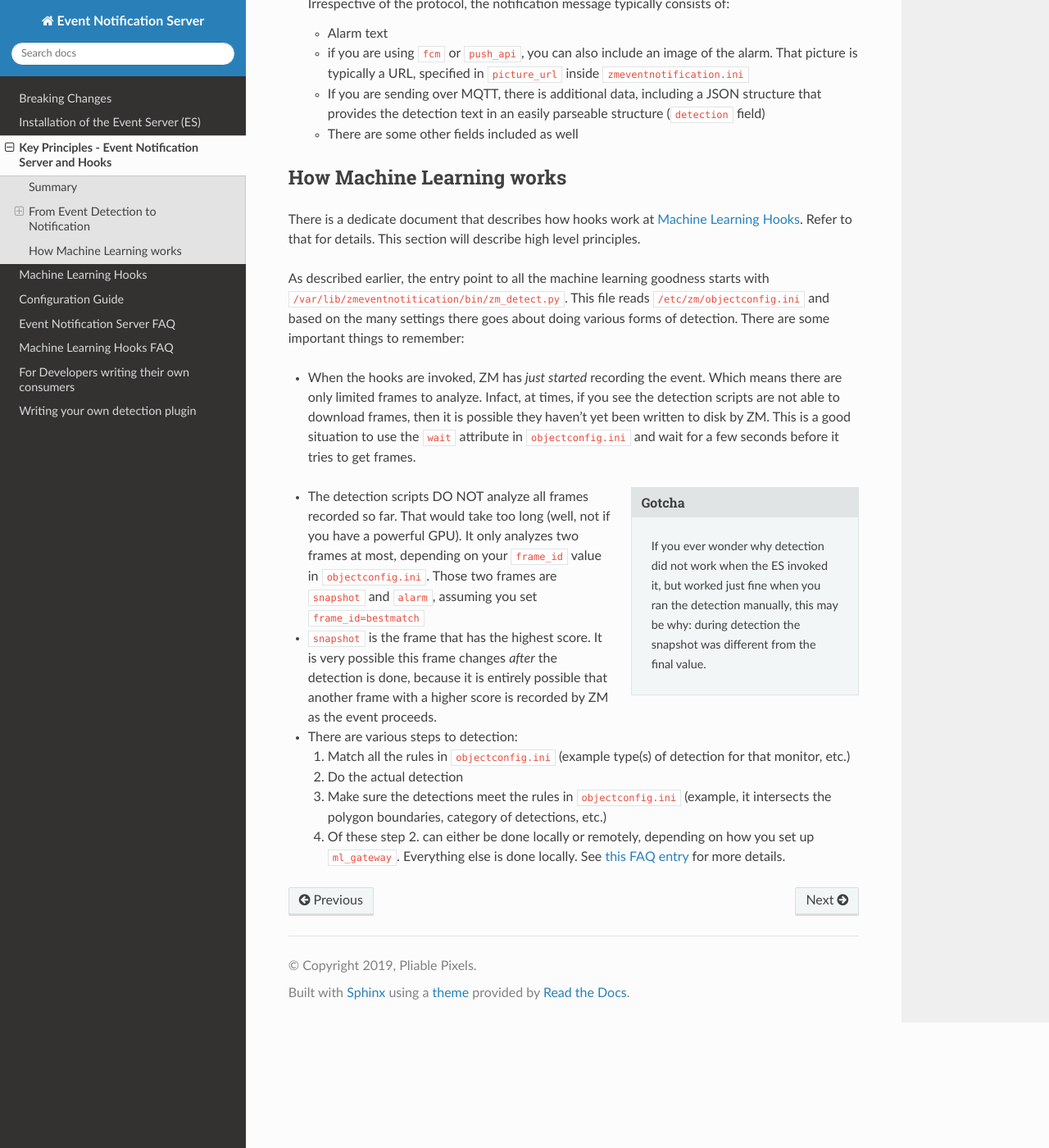
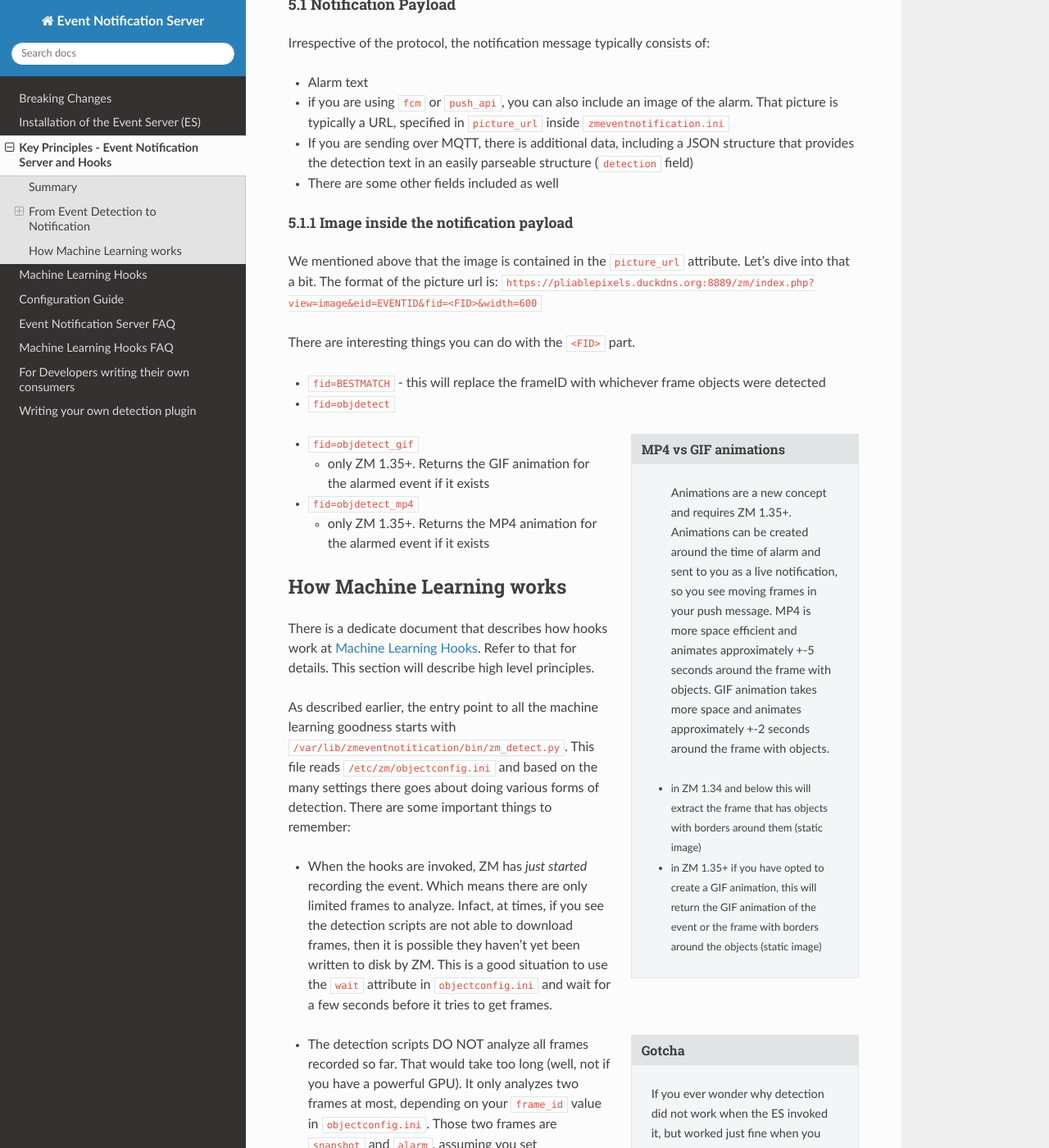
Before and after one commit to ZoneMinder/zmeventnotification, a Sphinx documentation site: the page built from docs/guides/principles.rst, in a window 1280 px wide and 1400 px high, scrolled down 5044 px. Shown: the whole window at 82% size. Built offline with Sphinx 7.4.7 and the Read the Docs theme 2.0.0, drawn with Linux system fonts in a browser that asks for light colours.

Commit message:
more docs

```diff
--- a/docs/guides/principles.rst
+++ b/docs/guides/principles.rst
@@ -137,14 +137,38 @@ So let's assume that all checks have passed above and we are now about to send t
   - If it is Websockets, we use ``Net::WebSocket``, another perl package to send the message
   - If it is a 3rd party push service, then we rely on ``api_push_script`` in `zmeventnotification.ini`` to send the message.
 
-  5.1 Notification Payload
-  -------------------------
-  Irrespective of the protocol, the notification message typically consists of:
+5.1 Notification Payload
+***************************
+Irrespective of the protocol, the notification message typically consists of:
 
-  * Alarm text
-  * if you are using ``fcm`` or ``push_api``, you can also include an image of the alarm. That picture is typically a URL, specified in ``picture_url`` inside ``zmeventnotification.ini``
-  * If you are sending over MQTT, there is additional data, including a JSON structure that provides the detection text in an easily parseable structure (``detection`` field)
-  * There are some other fields included as well
+* Alarm text
+* if you are using ``fcm`` or ``push_api``, you can also include an image of the alarm. That picture is typically a URL, specified in ``picture_url`` inside ``zmeventnotification.ini``
+* If you are sending over MQTT, there is additional data, including a JSON structure that provides the detection text in an easily parseable structure (``detection`` field)
+* There are some other fields included as well
+
+5.1.1 Image inside the notification payload
+~~~~~~~~~~~~~~~~~~~~~~~~~~~~~~~~~~~~~~~~~~~~
+We mentioned above that the image is contained in the ``picture_url`` attribute. Let's dive into that a bit. The format of the picture url is: ``https://pliablepixels.duckdns.org:8889/zm/index.php?view=image&eid=EVENTID&fid=<FID>&width=600``
+
+There are interesting things you can do with the ``<FID>`` part.
+
+* ``fid=BESTMATCH`` - this will replace the frameID with whichever frame objects were detected
+* ``fid=objdetect``
+
+.. sidebar:: MP4 vs GIF animations
+
+   Animations are a new concept and requires ZM 1.35+. Animations can be created around the time of alarm and sent to you as a live notification, so you see moving frames in your push message. MP4 is more space efficient and animates approximately +-5 seconds around the frame with objects. GIF animation takes more space and animates approximately +-2 seconds around the frame with objects.
+
+  - in ZM 1.34 and below this will extract the frame that has objects with borders around them (static image)
+  - in ZM 1.35+ if you have opted to create a GIF animation, this will return the GIF animation of the event or the frame with borders around the objects (static image)
+
+* ``fid=objdetect_gif``
+
+  - only ZM 1.35+. Returns the GIF animation for the alarmed event if it exists
+* ``fid=objdetect_mp4``
+
+  - only ZM 1.35+. Returns the MP4 animation for the alarmed event if it exists
+
 
 
 How Machine Learning works
```
